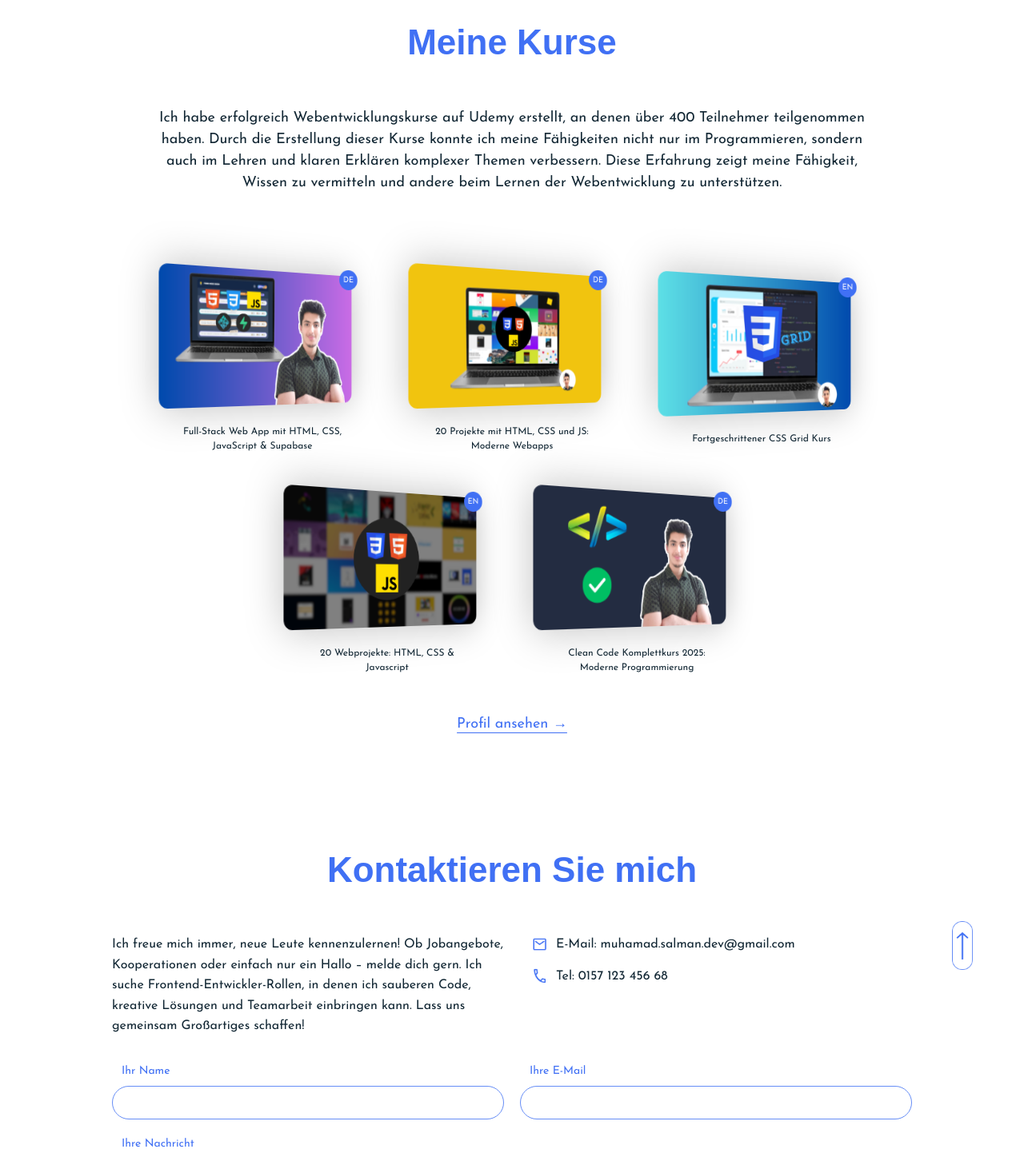
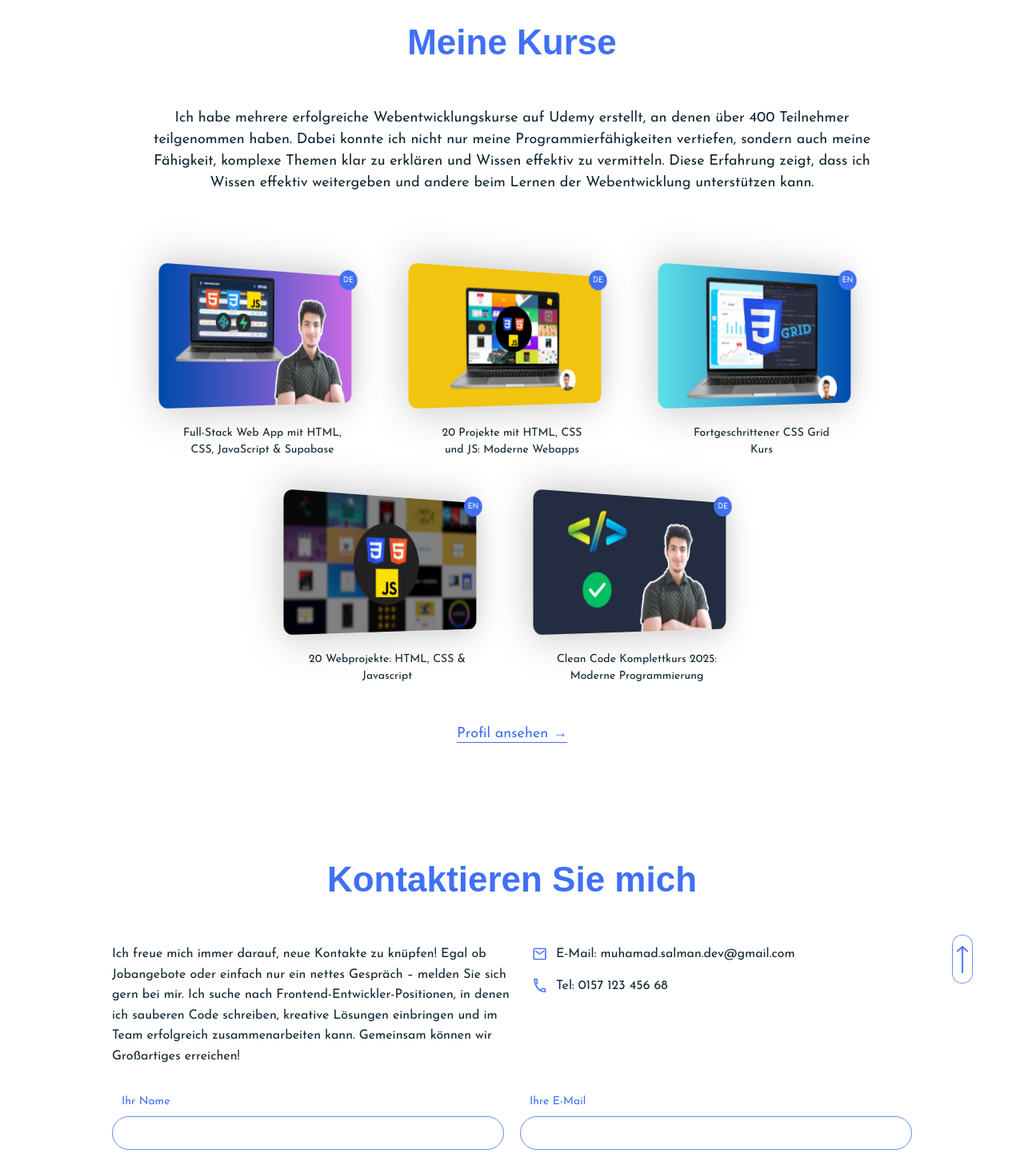
Before and after one commit to MohamadSalman11/portfolio, an Angular app: page / in a window 1280 px wide. Shown: the part 4220-5667 px from the top of the page at 80% size. Built offline with nearby package versions, Linux system fonts and the light colour scheme; a web font is replaced by a local one.

Commit message:
improve sections text

```diff
--- a/src/app/main/contact/contact.component.html
+++ b/src/app/main/contact/contact.component.html
@@ -8,8 +8,8 @@
         <p>
           {{
             isDE
-              ? "Ich freue mich immer, neue Leute kennenzulernen! Ob Jobangebote, Kooperationen oder einfach nur ein Hallo – melde dich gern. Ich suche Frontend-Entwickler-Rollen, in denen ich sauberen Code, kreative Lösungen und Teamarbeit einbringen kann. Lass uns gemeinsam Großartiges schaffen!"
-              : "I’m always excited to connect with new people! Whether you have a job offer, a collaboration idea, or just want to say hello, feel free to reach out. I’m interested in frontend development roles where I can contribute clean code, creative solutions, and work as part of a dynamic team. Let’s build something great together!"
+              ? "Ich freue mich immer darauf, neue Kontakte zu knüpfen! Egal ob Jobangebote oder einfach nur ein nettes Gespräch – melden Sie sich gern bei mir. Ich suche nach Frontend-Entwickler-Positionen, in denen ich sauberen Code schreiben, kreative Lösungen einbringen und im Team erfolgreich zusammenarbeiten kann. Gemeinsam können wir Großartiges erreichen!"
+              : "I’m always happy to connect with new people! Whether it’s job offers or just a friendly hello — feel free to reach out. I’m looking for frontend developer roles where I can write clean code, bring creative solutions, and work well within a team. Together, we can create something great!"
           }}
         </p>
       </div>
--- a/src/app/main/courses/courses.component.html
+++ b/src/app/main/courses/courses.component.html
@@ -3,8 +3,8 @@
   <p class="courses__description">
     {{
       isDE
-        ? "Ich habe erfolgreich Webentwicklungskurse auf Udemy erstellt, an denen über 400 Teilnehmer teilgenommen haben. Durch die Erstellung dieser Kurse konnte ich meine Fähigkeiten nicht nur im Programmieren, sondern auch im Lehren und klaren Erklären komplexer Themen verbessern. Diese Erfahrung zeigt meine Fähigkeit, Wissen zu vermitteln und andere beim Lernen der Webentwicklung zu unterstützen."
-        : "I have successfully created web development courses on Udemy with over 400 participants. Through creating these courses, I improved my skills not only in programming but also in teaching and clearly explaining complex topics. This experience demonstrates my ability to share knowledge and help others learn web development."
+        ? "Ich habe mehrere erfolgreiche Webentwicklungskurse auf Udemy erstellt, an denen über 400 Teilnehmer teilgenommen haben. Dabei konnte ich nicht nur meine Programmierfähigkeiten vertiefen, sondern auch meine Fähigkeit, komplexe Themen klar zu erklären und Wissen effektiv zu vermitteln. Diese Erfahrung zeigt, dass ich Wissen effektiv weitergeben und andere beim Lernen der Webentwicklung unterstützen kann."
+        : "I have successfully created several web development courses on Udemy, with over 400 students. Through creating these courses, I have improved not only my programming skills but also my ability to teach and clearly explain complex topics. This experience shows that I can effectively share knowledge and support others in learning web development."
     }}
   </p>
   <ul class="courses__list">
--- a/src/app/main/courses/courses.component.scss
+++ b/src/app/main/courses/courses.component.scss
@@ -34,7 +34,7 @@
         align-items: center;
         text-align: center;
         row-gap: 2.4rem;
-        font-size: 1.2rem;
+        font-size: 1.4rem;
       }
 
       img {
```
